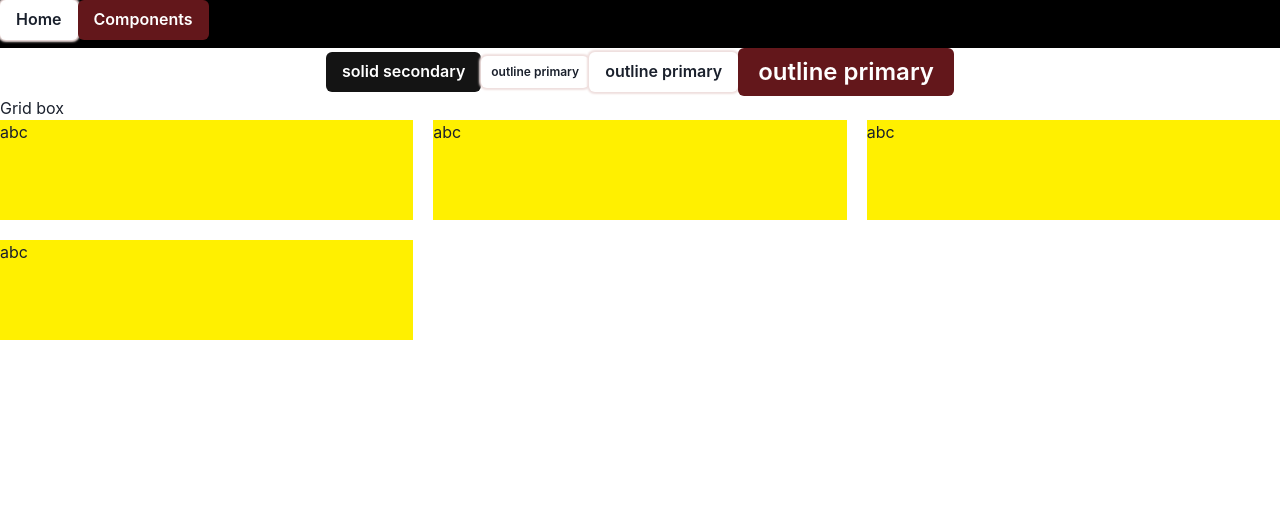
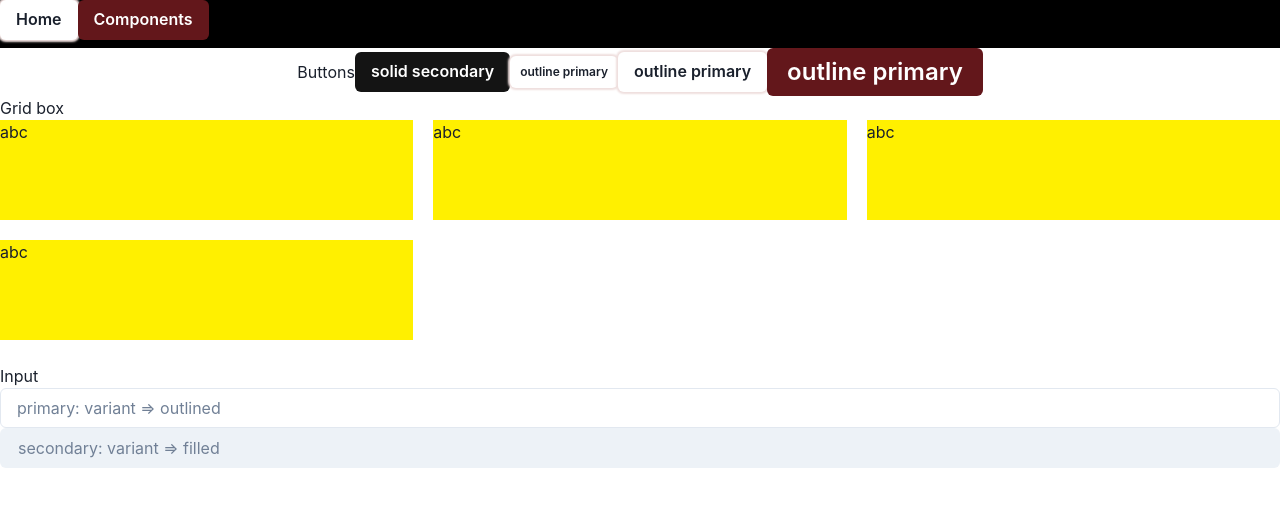
Before and after one commit to raghavluthra10/hotel-trip, a React (Create React App) app: page /components in a window 1280 px wide. Shown: the top 506 px of the page. Built offline with nearby package versions, Linux system fonts and the light colour scheme.

Commit message:
added input component

```diff
--- a/src/chakra/extendedTheme.js
+++ b/src/chakra/extendedTheme.js
@@ -7,8 +7,11 @@ const theme = extendTheme({
       900: "#63171B",
     },
     black: {
+      700: "RGBA(0, 0, 0, 0.64)",
       900: "RGBA(0, 0, 0, 0.92)",
+      500: "RGBA(255, 255, 255, 0.36)      ",
     },
+    whiteAlpha: {},
     white: "#FFFFFF",
   },
   components: {
@@ -43,7 +46,17 @@ const theme = extendTheme({
         },
       },
     },
-    // Input:st
+    // Inputs: {
+    //   // variants: {
+    //   //   primary: {
+    //   //     // variant: "filled",
+    //   //     backgroundColor: "black.900",
+    //   //     focusBorderColor: "black.700",
+    //   //   },
+    //   //   // secondary: {
+    //   //   // }
+    //   // },
+    // },
     // Navbar: {},
   },
   styles: {
--- a/src/components/Input.jsx
+++ b/src/components/Input.jsx
@@ -1,7 +1,13 @@
 import React from "react";
-
-const Input = () => {
-  return <div>Input</div>;
+import { Input as ChakraInput } from "@chakra-ui/react";
+const Input = ({ children, placeholder, variant }) => {
+  return (
+    <ChakraInput
+      placeholder={placeholder}
+      variant={variant}
+      focusBorderColor="black.700"
+    ></ChakraInput>
+  );
 };
 
 export default Input;
--- a/src/pages/Components.jsx
+++ b/src/pages/Components.jsx
@@ -5,12 +5,14 @@ import Button from "../components/Button";
 // import { Grid, GridItem } from "@chakra-ui/react";
 import Grid from "../components/Grid";
 import GridItem from "../components/GridItem";
+import Input from "../components/Input";
 
 const Components = () => {
   return (
     <React.Fragment>
-      <div>
+      <Flex flexDirection="column">
         <Flex justifyContent="center" alignItems="center">
+          <h3>Buttons</h3>
           <Button variant="solid-secondary">solid secondary</Button>
           <Button variant="outline-primary" size="sm">
             outline primary
@@ -25,7 +27,7 @@ const Components = () => {
           </Button>
         </Flex>
 
-        <h5>Grid box</h5>
+        <h3>Grid box</h3>
 
         <Grid templateColumns="repeat(3, 1fr)" gap={5}>
           <GridItem w="100%" h="100px" bg="#fff000">
@@ -44,7 +46,20 @@ const Components = () => {
             abc
           </GridItem>
         </Grid>
-      </div>
+
+        <br />
+        <h3>Input</h3>
+
+        <Input
+          placeholder="primary: variant => outlined "
+          variant="outline"
+        ></Input>
+
+        <Input
+          placeholder="secondary: variant => filled "
+          variant="filled"
+        ></Input>
+      </Flex>
     </React.Fragment>
   );
 };
```
